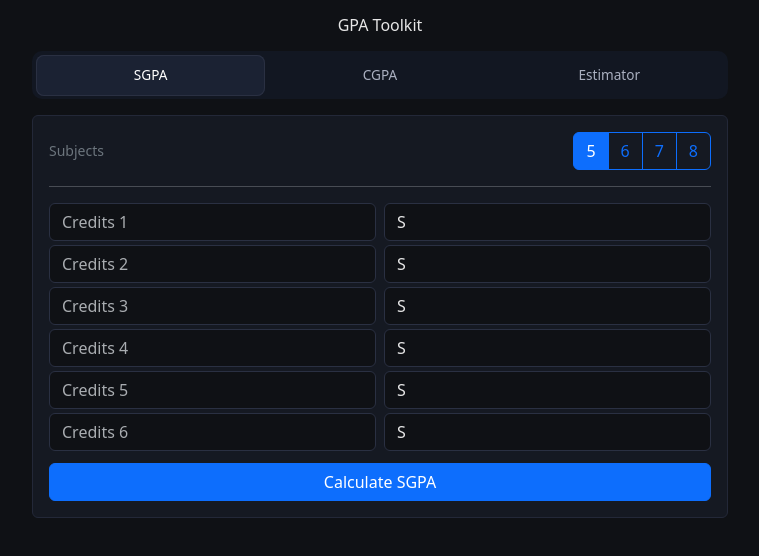
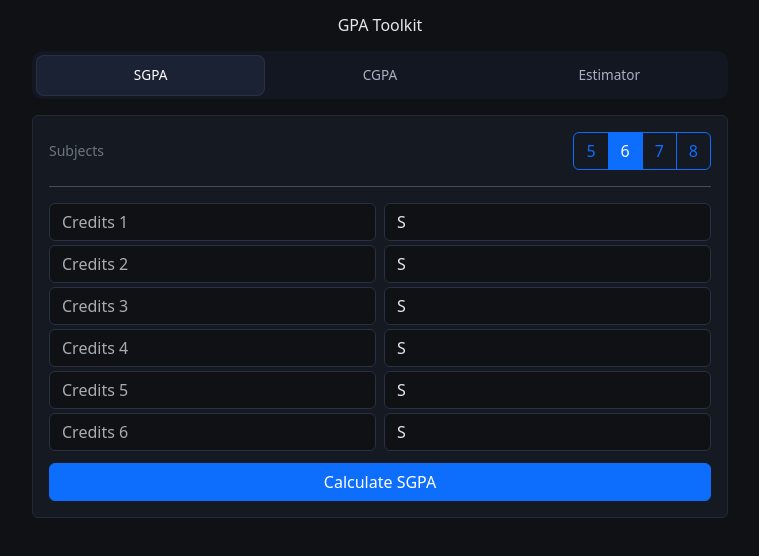
Before and after one commit to vamshi-afk/cgpa-calculator, a plain HTML site: page index.html in a window 1280 px wide. Shown: the whole page, without its empty margins (260-1019 px from the left). Drawn offline with nearby package versions, Linux system fonts and the light colour scheme.

Commit message:
Update index.html

```diff
--- a/index.html
+++ b/index.html
@@ -51,10 +51,10 @@ body{background:#0f1115;color:#e6e6e6;}
 
 <div class="btn-group" role="group">
 
-<input type="radio" class="btn-check" name="subjectCount" id="sub5" checked>
+<input type="radio" class="btn-check" name="subjectCount" id="sub5">
 <label class="btn btn-outline-primary" for="sub5" onclick="setSubjects(5)">5</label>
 
-<input type="radio" class="btn-check" name="subjectCount" id="sub6">
+<input type="radio" class="btn-check" name="subjectCount" id="sub6" checked>
 <label class="btn btn-outline-primary" for="sub6" onclick="setSubjects(6)">6</label>
 
 <input type="radio" class="btn-check" name="subjectCount" id="sub7">
```
